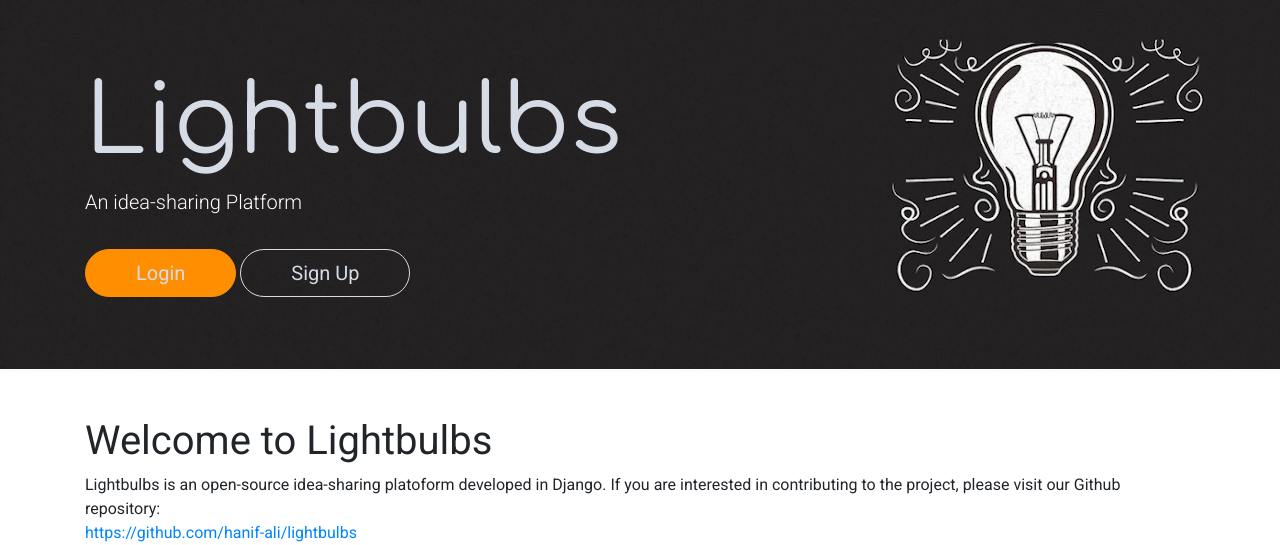
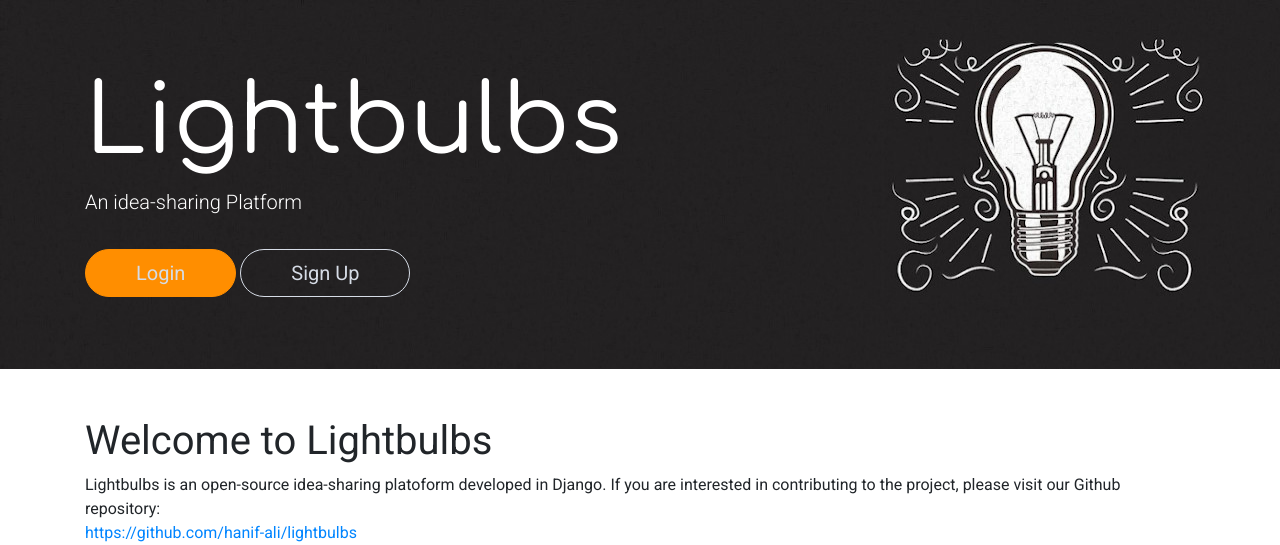
Before and after one commit to hanif-ali/lightbulbs, a Django app: page / in a window 1280 px wide. Shown: the part 56-601 px from the top of the page. Run offline with Django 3.2, Linux system fonts and the light colour scheme; some libraries are stand-ins or nearby versions.

Commit message:
Added home page title transition

```diff
--- a/lightbulbs/templates/LB/home.html
+++ b/lightbulbs/templates/LB/home.html
@@ -1,10 +1,20 @@
 {% extends 'LB/partials/home_base.html' %}
 {% block content %}
+<style>
+  .jumbotron-content h1{
+    color: white;
+    transition: all 1s ease;
+  }
+  .jumbotron-content:hover h1{
+    color: rgb(207, 209, 104);
+  }
+
+</style>
 
   <div class="jumbotron bg-wizardry bg-dark text-white mb-0 radius-0">
-    <div class="container">
+    <div class="container jumbotron-content">
 
-        <h1 class="display-1 text-light">Lightbulbs
+        <h1 class="display-1">Lightbulbs
         </h1>
         <span class="lead">An idea-sharing Platform</span>
 
```
